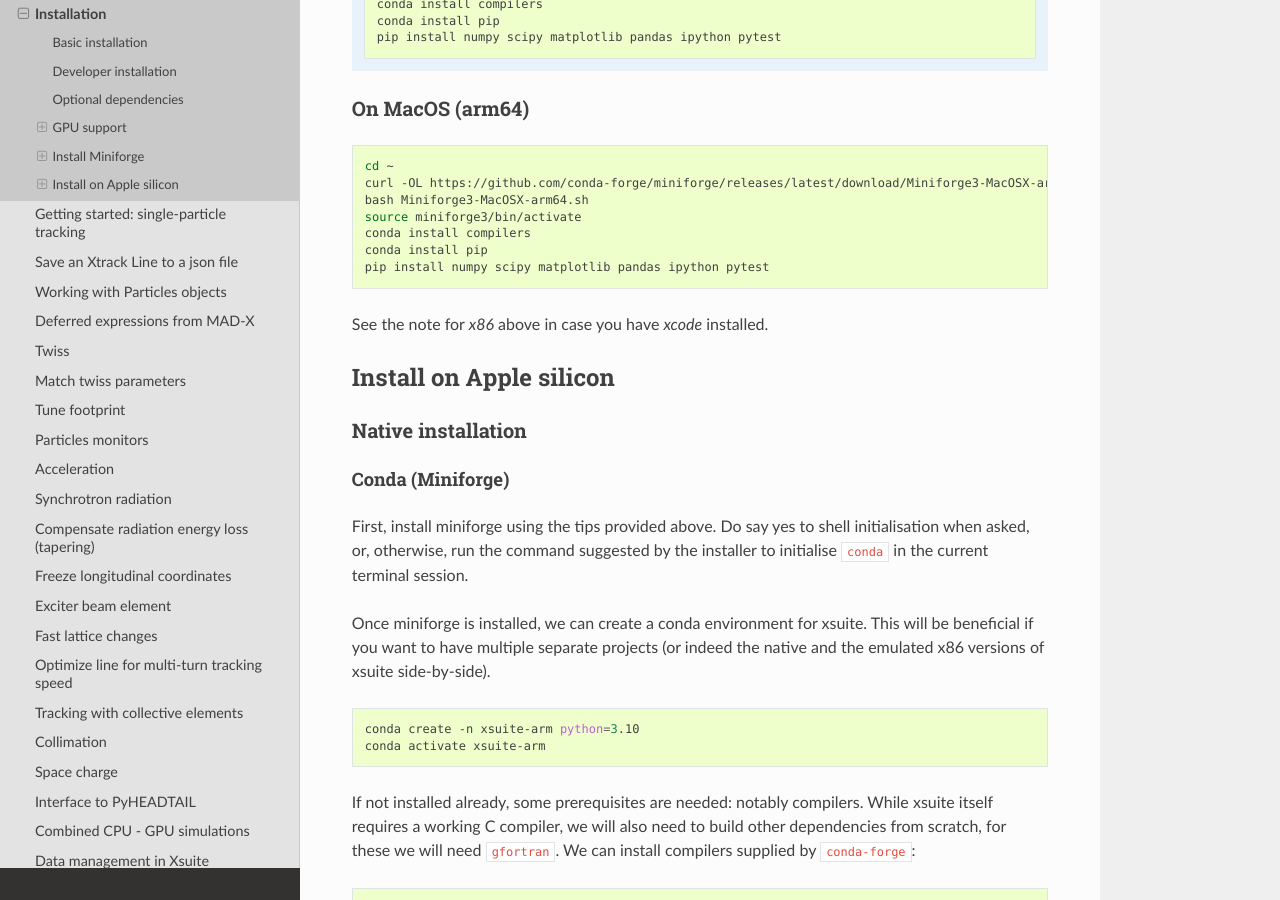
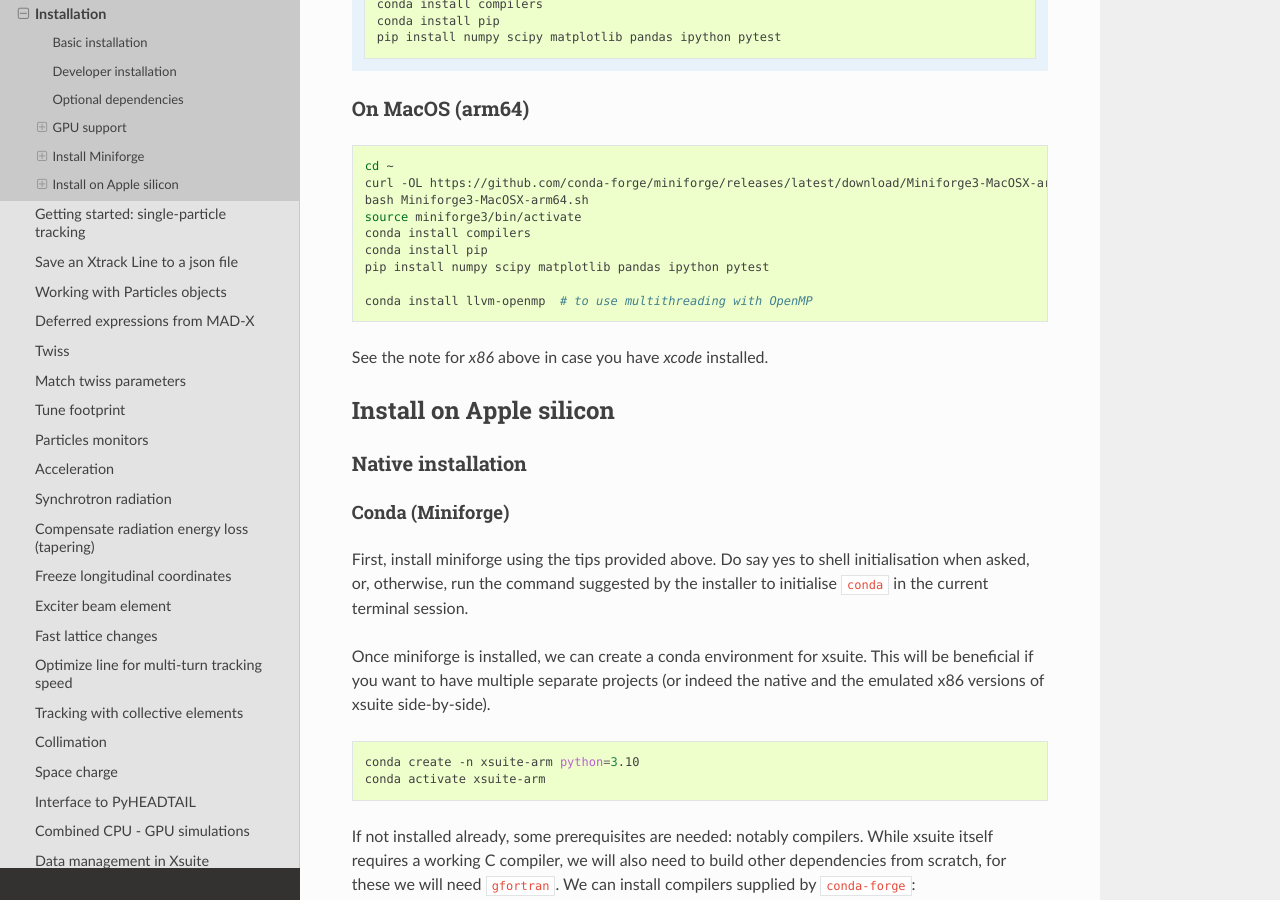
Before and after one commit to xsuite/xsuite, a Sphinx documentation site: the page built from docs/installation.rst, in a window 1280 px wide and 900 px high, scrolled down 4815 px. Built offline with Sphinx 7.4.7 and the Read the Docs theme 2.0.0, drawn with Linux system fonts in a browser that asks for light colours.

Commit message:
Update installation.rst

```diff
--- a/docs/installation.rst
+++ b/docs/installation.rst
@@ -251,6 +251,8 @@
     conda install pip
     pip install numpy scipy matplotlib pandas ipython pytest
 
+    conda install llvm-openmp  # to use multithreading with OpenMP
+
 See the note for `x86` above in case you have `xcode` installed.
 
 .. _apple_silicon:
```
